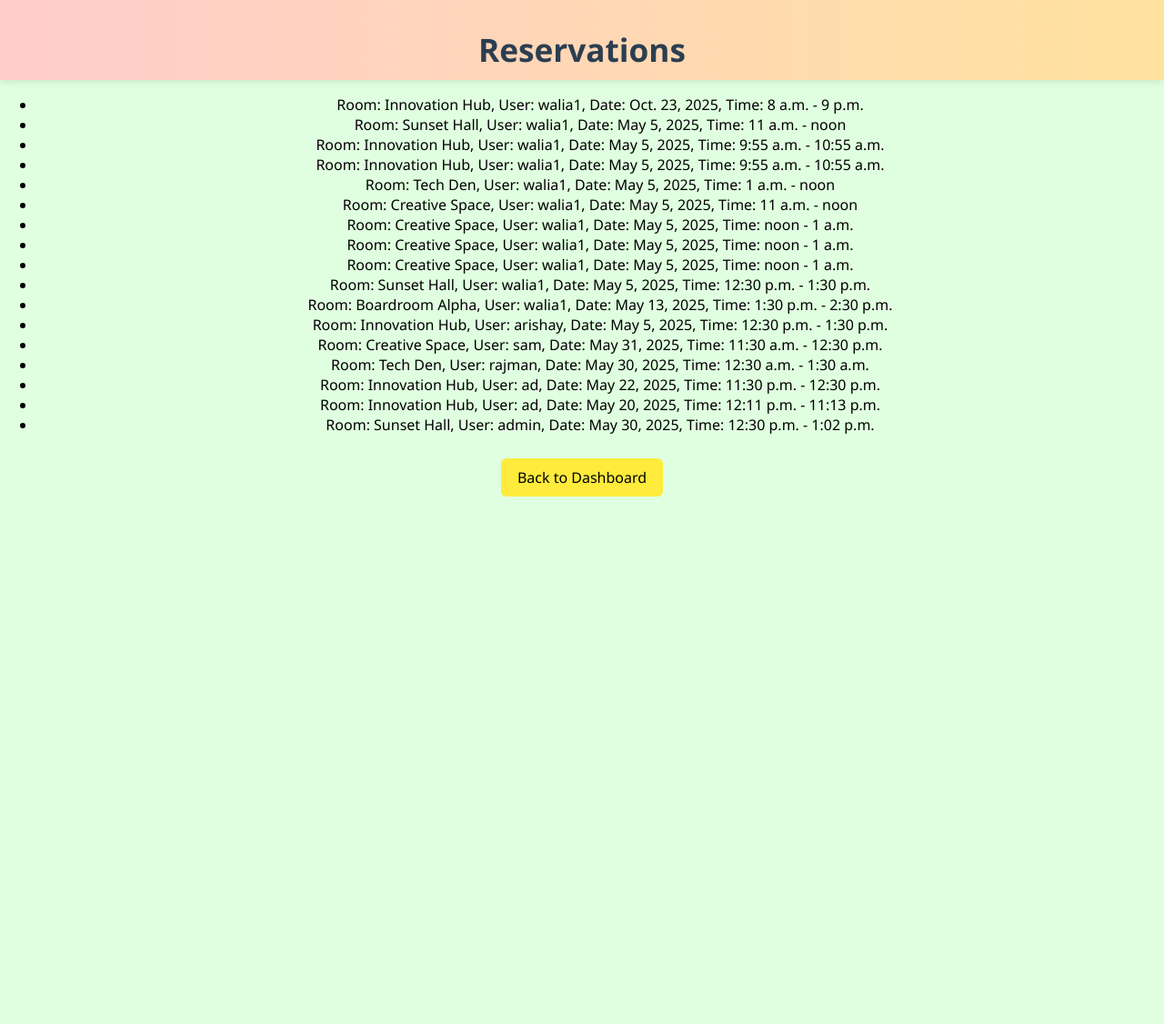
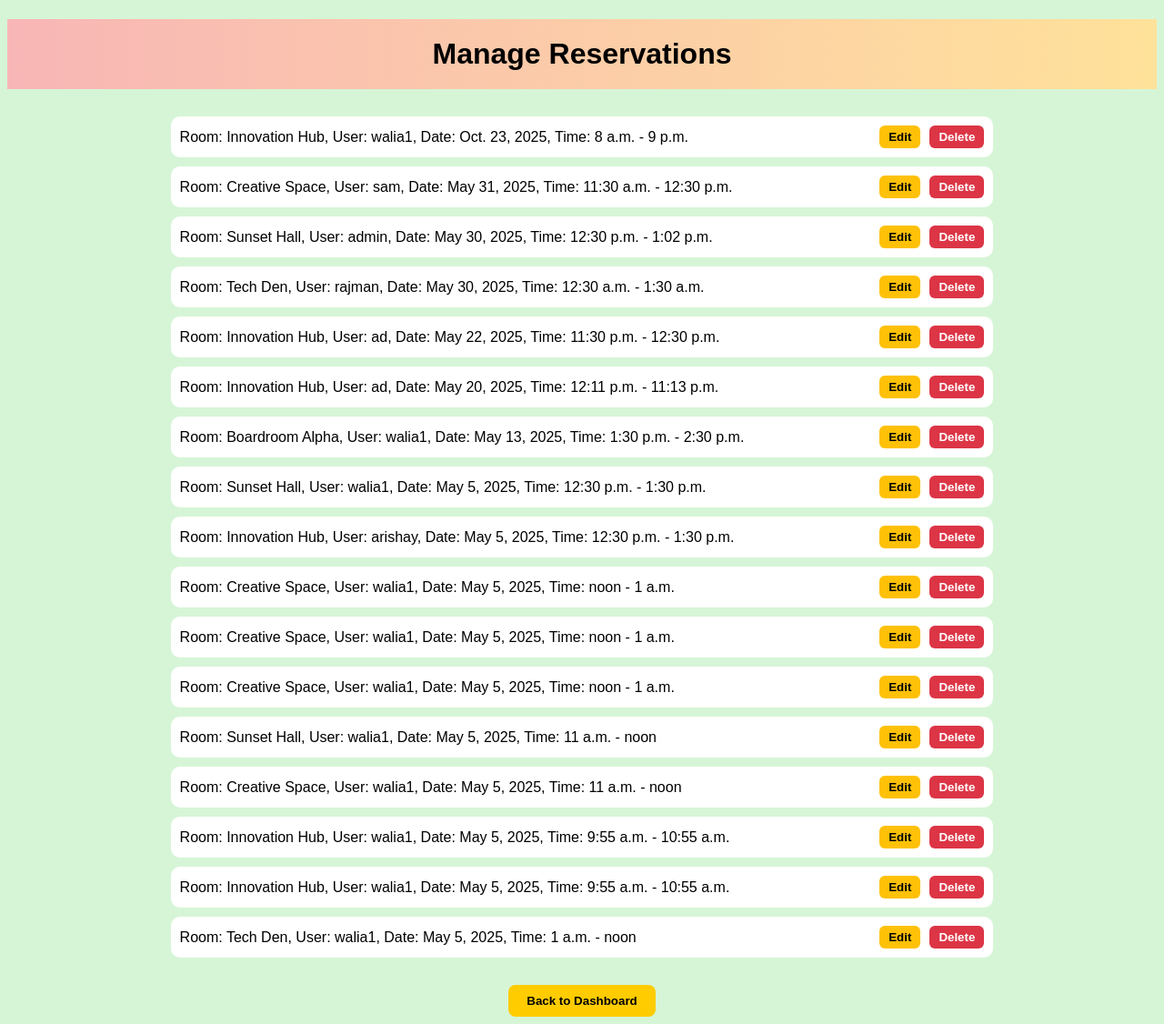
Before and after one commit to Walia10/conference_reservations, a Django app: page /adminpanel/reservations/ in a window 1280 px wide. Shown: the whole page at 91% size. Before the commit the page ends 546 px from the top, so only its background shows below. Run offline with Django 4.2, Linux system fonts and the light colour scheme; a user stored in the database is signed in; data comes from the database, SQL or seed files in the repository; both versions use the stored data as it was after the commit.

Commit message:
lastchecksforadmin

```diff
--- a/reservations/templates/reservations/admin_dashboard.html
+++ b/reservations/templates/reservations/admin_dashboard.html
@@ -10,7 +10,7 @@
         <li><a href="{% url 'room-list' %}">Manage Rooms</a></li>
         <li><a href="{% url 'all-reservations' %}">View All Reservations</a></li>
         <li><a href="/admin/auth/user/">Manage Users</a></li>
-        <li><a href="{% url 'logout' %}">Logout</a></li>
+        <li><<a href="{% url 'admin_logout' %}">Logout</a></li>
     </ul>
 </body>
 </html>
--- /dev/null
+++ b/reservations/templates/reservations/admin_manage_reservations.html
@@ -0,0 +1,89 @@
+<!DOCTYPE html>
+<html>
+<head>
+    <title>Manage Reservations</title>
+    <style>
+        body {
+            background-color: #d6f5d6;
+            font-family: Arial, sans-serif;
+        }
+        h1 {
+            text-align: center;
+            background: linear-gradient(to right, #f8b6b6, #ffe29a);
+            padding: 20px 0;
+            margin-bottom: 30px;
+        }
+        .reservation-box {
+            width: 70%;
+            margin: 10px auto;
+            padding: 10px;
+            background-color: white;
+            border-radius: 10px;
+            display: flex;
+            justify-content: space-between;
+            align-items: center;
+        }
+        .reservation-box span {
+            font-size: 16px;
+        }
+        .buttons {
+            display: flex;
+            gap: 10px;
+        }
+        .edit-btn, .delete-btn {
+            padding: 5px 10px;
+            border: none;
+            cursor: pointer;
+            border-radius: 6px;
+            font-weight: bold;
+        }
+        .edit-btn {
+            background-color: #ffc107;
+        }
+        .delete-btn {
+            background-color: #dc3545;
+            color: white;
+        }
+        .dashboard-link {
+            text-align: center;
+            margin-top: 30px;
+        }
+        .dashboard-link a button {
+            background-color: #ffcc00;
+            padding: 10px 20px;
+            border: none;
+            border-radius: 8px;
+            font-weight: bold;
+            cursor: pointer;
+        }
+    </style>
+</head>
+<body>
+    <h1>Manage Reservations</h1>
+
+    {% for reservation in reservations %}
+        <div class="reservation-box">
+            <span>
+                Room: {{ reservation.room.name }},
+                User: {{ reservation.user.username }},
+                Date: {{ reservation.date }},
+                Time: {{ reservation.start_time|time:"P" }} - {{ reservation.end_time|time:"P" }}
+            </span>
+            <div class="buttons">
+                <form action="{% url 'edit_reservation_admin' reservation.id %}" method="get" style="margin: 0;">
+                    <button class="edit-btn" type="submit">Edit</button>
+                </form>
+                <form action="{% url 'delete_reservation_admin' reservation.id %}" method="get" style="margin: 0;">
+                    <button class="delete-btn" type="submit">Delete</button>
+                </form>
+            </div>
+        </div>
+    {% empty %}
+        <p style="text-align:center;">No reservations available.</p>
+    {% endfor %}
+
+    <div class="dashboard-link">
+        <a href="{% url 'admin_dashboard' %}"><button>Back to Dashboard</button></a>
+    </div>
+</body>
+</html>
--- a/reservations/templates/reservations/dashboard.html
+++ b/reservations/templates/reservations/dashboard.html
@@ -13,9 +13,9 @@
 
     <div class="btn-group">
         <a class="btn btn-pink" href="{% url 'manage_rooms' %}">Manage Rooms</a>
-        <a class="btn btn-yellow" href="{% url 'manage_reservations' %}">Manage Reservations</a>
+        <a class="btn btn-yellow" href="{% url 'admin_manage_reservations' %}">Manage Reservations</a>
         <a class="btn btn-green" href="{% url 'manage_users' %}">Manage Users</a>
-       <a class="btn btn-pink" href="{% url 'logout' %}">Logout</a>
+       <a class="btn btn-pink" href="{% url 'admin_logout' %}">Logout</a>
 
     </div>
 </body>
--- a/reservations/urls.py
+++ b/reservations/urls.py
@@ -6,39 +6,22 @@ from .views import home_redirect_view
 from django.contrib.auth.decorators import login_required
 from django.views.generic import TemplateView
 
-#
-# urlpatterns = [
-#     path('', views.home, name='home'),
-#     path('reserve/<int:room_id>/', views.make_reservation, name='make_reservation'),
-#     path('my-reservations/', views.my_reservations, name='my_reservations'),
-#     path('available-rooms/', views.available_rooms, name='available_rooms'),
-#
-# ]
-
-# urlpatterns = [
-#     path('', views.home, name='home'),
-#     path('available_rooms/', views.available_rooms, name='available_rooms'),
-#     path('reserve/<int:room_id>/', views.make_reservation, name='make_reservation'),
-#     path('my_reservations/', views.my_reservations, name='my_reservations'),
-# ]
 
 
 
 urlpatterns = [
-
     path('', views.home, name='home'),
     path('available_rooms/', views.available_rooms, name='available_rooms'),
     path('confirm_booking/<int:room_id>/', views.confirm_booking, name='confirm_booking'),
     path('my_reservations/', views.my_reservations, name='my_reservations'),
     path('register/', views.register, name='register'),
     path('accounts/login/', auth_views.LoginView.as_view(template_name='registration/login.html'), name='login'),
-    path('accounts/logout/', auth_views.LogoutView.as_view(next_page='/accounts/login/'), name='logout'),
+    path('accounts/logout/', auth_views.LogoutView.as_view(next_page='/'), name='logout'),
     path('adminpanel/', views.admin_dashboard, name='admin_dashboard'),
     path('adminpanel/rooms/', views.manage_rooms, name='manage_rooms'),
     path('adminpanel/rooms/add/', views.add_room, name='add_room'),
     path('adminpanel/rooms/edit/<int:room_id>/', views.edit_room, name='edit_room'),
     path('adminpanel/rooms/delete/<int:room_id>/', views.delete_room, name='delete_room'),
-    path('adminpanel/reservations/', views.manage_reservations, name='manage_reservations'),
     path('adminpanel/users/', views.manage_users, name='manage_users'),
     path('dashboard/', home_redirect_view, name='dashboard'),
     path('admin-dashboard/', login_required(TemplateView.as_view(template_name="reservations/admin_dashboard.html")),
@@ -46,5 +29,18 @@ urlpatterns = [
     path('user-dashboard/', login_required(TemplateView.as_view(template_name="reservations/user_dashboard.html")),
          name='user-dashboard'),
     path('edit/<int:reservation_id>/', views.edit_reservation, name='edit_reservation'),
+        path('adminpanel/reservations/edit/<int:reservation_id>/', views.edit_reservation_admin,
+             name='edit_reservation_admin'),
+        path('adminpanel/reservations/delete/<int:reservation_id>/', views.delete_reservation_admin,
+             name='delete_reservation_admin'),
+        path('adminpanel/users/edit/<int:user_id>/', views.edit_user, name='edit_user'),
+        path('adminpanel/users/delete/<int:user_id>/', views.delete_user, name='delete_user'),
+        path('adminpanel/reservations/', views.admin_manage_reservations, name='admin_manage_reservations'),
+        path('adminpanel/reservations/edit/<int:reservation_id>/', views.edit_reservation_admin,
+             name='edit_reservation_admin'),
+        path('adminpanel/reservations/delete/<int:reservation_id>/', views.delete_reservation_admin,
+             name='delete_reservation_admin'),
+        path('admin/logout/', views.admin_logout, name='admin_logout'),
 
-]
+
+    ]
--- a/reservations/views.py
+++ b/reservations/views.py
@@ -14,7 +14,7 @@ from .forms import EditReservationForm
 from datetime import datetime, timedelta
 from django.core.mail import send_mail
 from django.conf import settings
-
+from django.contrib.auth import logout
 
 
 @login_required
@@ -106,7 +106,7 @@ def edit_reservation(request, reservation_id):
             # Update start and end time based on new_time
             reservation.date = new_date
             reservation.start_time = new_time
-            reservation.end_time = (datetime.combine(new_date, new_time) + timedelta(hours=1)).time()  # assuming 1-hour slots
+            reservation.end_time = (datetime.combine(new_date, new_time) + timedelta(hours=1)).time()
 
             reservation.save()
             return redirect('my_reservations')
@@ -135,9 +135,12 @@ def admin_required(view_func):
 def admin_dashboard(request):
     return render(request, 'reservations/dashboard.html')
 
+
+
 def admin_logout(request):
     logout(request)
-    return redirect('/accounts/login/')
+    return redirect('login')
+
 @admin_required
 def manage_rooms(request):
 
@@ -183,7 +186,7 @@ def manage_users(request):
     users = User.objects.all()
     return render(request, 'reservations/users.html', {'users': users})
 
-
+@admin_required
 def make_reservation(request, room_id):
     room = get_object_or_404(Room, id=room_id)
     if request.method == 'POST':
@@ -197,3 +200,80 @@ def make_reservation(request, room_id):
     else:
         form = ReservationForm()
     return render(request, 'make_reservation.html', {'form': form, 'room': room})
+
+
+@admin_required
+def delete_reservation_admin(request, reservation_id):
+    reservation = get_object_or_404(Reservation, id=reservation_id)
+    reservation.delete()
+    return redirect('manage_reservations')
+
+@admin_required
+def edit_user(request, user_id):
+    user = get_object_or_404(User, id=user_id)
+
+    if request.method == 'POST':
+        new_username = request.POST['username']
+
+        # Optional: prevent admin from renaming themselves to an empty string
+        if user == request.user and new_username.strip() == "":
+            messages.error(request, "You cannot blank your own username.")
+            return redirect('manage_users')
+
+        user.username = new_username
+        user.save()
+        messages.success(request, f"Username updated to '{new_username}'.")
+        return redirect('manage_users')
+
+    return render(request, 'reservations/edit_user.html', {'user': user})
+
+@admin_required
+def delete_user(request, user_id):
+    user = get_object_or_404(User, id=user_id)
+
+    if user == request.user:
+        messages.error(request, "You cannot delete your own account while logged in.")
+        return redirect('manage_users')
+
+    if request.method == 'POST':
+        user.delete()
+        messages.success(request, f"User '{user.username}' was deleted.")
+        return redirect('manage_users')
+
+    return render(request, 'reservations/confirm_delete_user.html', {'user': user})
+
+def admin_manage_reservations(request):
+    reservations = Reservation.objects.all().order_by('-date', '-start_time')
+    return render(request, 'reservations/admin_manage_reservations.html', {'reservations': reservations})
+
+@login_required
+@user_passes_test(lambda u: u.is_superuser)
+def edit_reservation_admin(request, reservation_id):
+    reservation = get_object_or_404(Reservation, id=reservation_id)
+    if request.method == 'POST':
+        form = EditReservationForm(request.POST, instance=reservation)
+        if form.is_valid():
+            form.save()
+            messages.success(request, 'Reservation updated successfully.')
+            return redirect('admin_manage_reservations')
+    else:
+        form = EditReservationForm(instance=reservation)
+    return render(request, 'reservations/edit_reservations_admin.html', {'form': form})
+
+@login_required
+@user_passes_test(lambda u: u.is_superuser)
+def delete_reservation_admin(request, reservation_id):
+    reservation = get_object_or_404(Reservation, id=reservation_id)
+    if request.method == 'POST':
+        reservation.delete()
+        messages.success(request, 'Reservation deleted successfully.')
+        return redirect('admin_manage_reservations')
+    return render(request, 'reservations/confirm_delete_user.html', {'object': reservation, 'type': 'reservation'})
+
+@login_required
+@user_passes_test(lambda u: u.is_superuser)
+def admin_manage_reservations(request):
+    reservations = Reservation.objects.select_related('room', 'user').all().order_by('-date', '-start_time')
+    return render(request, 'reservations/admin_manage_reservations.html', {
+        'reservations': reservations
+    })
```
Also changed, not shown: reservations/forms.py (+20 -9 lines), reservations/templates/reservations/confirm_booking.html (+0 -9 lines), reservations/templates/reservations/confirm_delete_user.html (added, +52 -0 lines), reservations/templates/reservations/edit_reservations_admin.html (added, +82 -0 lines), reservations/templates/reservations/edit_user.html (added, +61 -0 lines), reservations/templates/reservations/users.html (+82 -10 lines), db.sqlite3.
